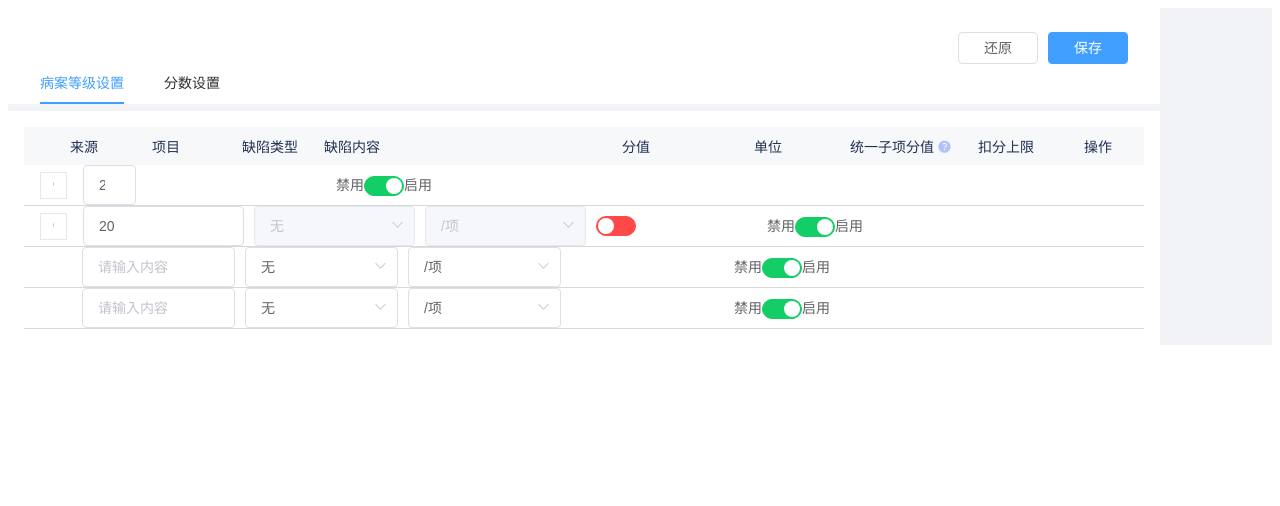
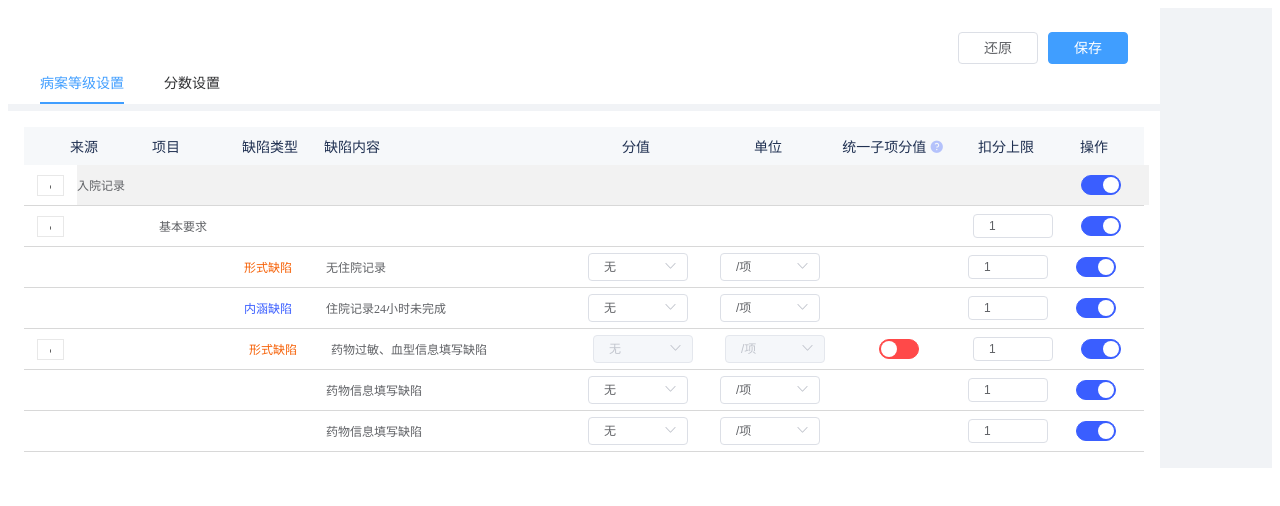
Before and after one commit to XPengH/pe-vue-component, a Vue app: page /#/ in a window 1280 px wide. Shown: the top 506 px of the page. Built offline with nearby package versions, Linux system fonts and the light colour scheme.

Commit message:
[修改] leveksetting页面样式完成

```diff
--- a/src/components/LevelSetting.vue
+++ b/src/components/LevelSetting.vue
@@ -25,23 +25,30 @@
       @node-click="checkTreeNode"
       :expand-on-click-node="false"
     >
-      <el-row  :gutter="10" type="flex" justify="space-between" align="middle" :class="['custom-tree-node',!data.switchState && 'disabled-bg']" slot-scope="{ node, data }" @click="checkTreeNode(data)">
-        <el-col>
-          <el-input
-            @change="inputchange(data)"
-            :disabled="!data.switchState || data.score === '单项否决' || data.score === '丙级'"
-            type="number"
-            v-model="data.maximumPoints"
-            placeholder="请输入内容">
-          </el-input>
+      <el-row type="flex" justify="between" align="middle"
+        :class="['custom-tree-node',!data.switchState && 'disabled-bg', data.level0 && 'level0-bg']"
+        slot-scope="{ node, data }"
+        @click="checkTreeNode(data)">
+        <el-col class="level-from">
+          <span>{{data.from}}</span>
         </el-col>
-        <el-col >
+        <el-col class="level-program">
+          <span>{{data.program}}</span>
+        </el-col>
+        <el-col class="level-defect-type">
+          <span :class="[data.defectType === '形式缺陷'? 'color-orange':'color-blue']">{{data.defectType}}</span>
+        </el-col>
+         <el-col class="level-defect-content">
+          <span>{{data.defectContent}}</span>
+        </el-col>
+         <el-col class="level-score">
           <el-select
             v-if="data.score!==undefined"
             :disabled="!data.switchState || (data.unifiedItem === false) || data.unifiedItemState === false"
             v-model="data.score"
             icon-class="el-icon-caret-bottom"
             placeholder="请选择"
+            size="mini"
             @change="scoreChange(data)"
             >
             <el-option
@@ -52,12 +59,13 @@
             </el-option>
           </el-select>
         </el-col>
-        <el-col >
+        <el-col class="level-unit">
           <el-select
             v-if="data.unit!==undefined"
             :disabled="!data.switchState || (data.unifiedItem === false) || data.unifiedItemState === false"
             v-model="data.unit"
             placeholder="请选择"
+            size="mini"
             @change="unitChange(data)"
           >
             <el-option
@@ -68,13 +76,33 @@
             </el-option>
           </el-select>
         </el-col>
-        <el-col >
-          <el-switch v-if="data.unifiedItem!==undefined" @change="unifiedItemSwitchChange(data)" v-model="data.unifiedItem" active-color="#13ce66" inactive-color="#ff4949"></el-switch>
+        <el-col class="level-unified-item-state">
+          <el-switch
+            v-if="data.unifiedItem!==undefined"
+            @change="unifiedItemSwitchChange(data)"
+            v-model="data.unifiedItem"
+            active-color="#3A5EFF"
+            inactive-color="#ff4949">
+          </el-switch>
         </el-col>
-        <el-col>
-          <span>禁用</span>
-          <el-switch @change="enbaledSwitchChange(data)" v-model="data.switchState" active-color="#13ce66" inactive-color="#ff4949"></el-switch>
-          <span>启用</span>
+        <el-col class="level-maximum-points">
+          <el-input
+            v-if="data.maximumPoints"
+            @change="inputchange(data)"
+            :disabled="!data.switchState || data.score === '单项否决' || data.score === '丙级'"
+            type="number"
+            v-model="data.maximumPoints"
+            placeholder="请输入内容">
+          </el-input>
+        </el-col>
+
+        <el-col class="level-option">
+          <el-switch
+            @change="enbaledSwitchChange(data)"
+            v-model="data.switchState"
+            active-color="#3A5EFF"
+            inactive-color="#ff4949">
+          </el-switch>
         </el-col>
       </el-row>
     </el-tree>
@@ -86,45 +114,12 @@ import {scoreOptions, unitOptions} from '@/assets/optionConfig.js';
 let id = 10000;
 export default {
   name: 'LevelSetting',
+  props: ['levelData'],
   data() {
     return {
       treeNodeLeftLength: 0, // 树形结构子节点靠左的距离
       scoreOptions, // 分值选项
       unitOptions, // 单位选项
-      levelData: [{
-        id: 1,
-        from: '病案首页', // 来源
-        program: '基本要求', // 项目
-        defectType: '缺陷类型', // 缺陷类型
-        defectContent: '缺陷内容', // 缺陷内容
-        label: '一级 1', // 标题
-        switchState: true, // 禁止开启开关状态
-        maximumPoints: 20,  // 最大分值
-        children: [{
-          id: 4,
-          label: '二级 1-1',
-          switchState: true,
-          maximumPoints: 20,  // 最大分值
-          score: '无', // 分值
-          unit: '/项', // 单位
-          unifiedItem: false, // 统一子项分值 默认状态为false,表示状态未统一
-          children: [{
-            id: 9,
-            switchState: true,
-            score: '无',
-            unit: '/项',
-            unifiedItemState: true, // 子项中表示是否被统一的状态 true为默认状态未统一
-            label: '三级 1-1-1'
-          }, {
-            id: 10,
-            score: '无',
-            unit: '/项',
-            unifiedItemState: true, // 子项中表示是否被统一的状态 true为默认状态未统一
-            switchState: true,
-            label: '三级 1-1-2'
-          }]
-        }]
-      }]
     };
   },
   methods: {
@@ -178,8 +173,20 @@ export default {
 </script>
 
 <style scoped>
+.color-orange {
+  color: #F66107;
+}
+.color-blue {
+  color: #3A5EFF;
+}
+.custom-tree-node {
+  font-size: 12px;
+}
 .disabled-bg {
   background-color: #ccc;
+}
+.level0-bg{
+  background-color: rgba(242,242,242,1);
 }
 .tree-header{
   background: rgba(246,248,250,1);
@@ -188,31 +195,50 @@ export default {
   color: #203152;
 }
 .level-from{
+  min-width: 82px;
   width: 82px;
 }
 .level-program{
+  min-width: 90px;
   width: 90px;
 }
 .level-defect-type{
+  min-width: 82px;
   width: 82px;
 }
 .level-defect-content{
-  width: 298px;
+  min-width: 262px;
+  width: 262px;
 }
 .level-score{
-  width: 132px;
+  min-width: 100px;
+  width: 100px;
+  margin-right: 32px;
+  text-align: center;
 }
 .level-unit{
-  width: 96px;
+  min-width: 100px;
+  width: 100px;
+  text-align: center;
 }
 .level-unified-item-state{
-  width: 128px;
+  min-width: 148px;
+  width: 148px;
+  text-align: center;
+}
+.el-tree-node__content .level-unified-item-state {
+  text-align: center;
+  text-align: center;
 }
 .level-maximum-points{
-  width: 106px;
+  min-width: 80px;
+  text-align: center;
+  width: 80px;
 }
 .level-option{
-  width: 58px;
+  min-width: 96px;
+  text-align: center;
+  width: 96px;
 }
 .el-icon-question{
   width:12px;
--- a/src/views/Home.vue
+++ b/src/views/Home.vue
@@ -1,17 +1,28 @@
 <template>
   <div class="main-content">
     <el-row type="flex" justify="end" align="middle" class="content-top-buttons">
-      <el-button size="medium">还原</el-button>
-      <el-button type="primary" size="medium">保存</el-button>
+      <el-button size="medium" @click="dialogVisible = true">还原</el-button>
+      <el-button type="primary" size="medium" @click="saveData()">保存</el-button>
     </el-row>
-    <el-tabs v-model="activeName" @tab-click="handleClick">
+    <el-tabs v-model="activeName">
       <el-tab-pane label="病案等级设置" name="first">
-        <level-setting/>
+        <level-setting :levelData="levelData"/>
       </el-tab-pane>
       <el-tab-pane label="分数设置" name="second">
         <score-setting/>
       </el-tab-pane>
     </el-tabs>
+    <el-dialog
+      title="提示"
+      :visible.sync="dialogVisible"
+      width="30%"
+      >
+      <span>本次还原会将病案等级、分数上限以及分数设置 均还原至您或其他管理员最后1次保存的设置，是否还原？</span>
+      <span slot="footer" class="dialog-footer">
+        <el-button type="primary" @click="initializeData()">确 定</el-button>
+        <el-button @click="dialogVisible = false">取 消</el-button>
+      </span>
+    </el-dialog>
   </div>
 </template>
 
@@ -26,12 +37,90 @@ export default {
   },
   data () {
     return {
-      activeName: 'first'
+      activeName: 'first',
+      dialogVisible: false,
+      levelData: [{
+        id: 1,
+        from: '入院记录', // 来源
+        label: '一级 1', // 标题
+        switchState: true, // 禁止开启开关状态
+        children: [{
+          id: 4,
+          program: '基本要求', // 项目
+          label: '二级 1-1',
+          switchState: true,
+          maximumPoints: 1,  // 最大分值
+          children: [{
+            id: 9,
+            switchState: true,
+            score: '无',
+            unit: '/项',
+            defectType: '形式缺陷', // 缺陷类型
+            defectContent: '无住院记录', // 缺陷内容
+            label: '三级 1-1-1',
+            maximumPoints: 1,  // 最大分值
+          }, {
+            id: 11,
+            switchState: true,
+            score: '无',
+            unit: '/项',
+            defectType: '内涵缺陷', // 缺陷类型
+            defectContent: '住院记录24小时未完成', // 缺陷内容
+            label: '三级 1-1-1',
+            maximumPoints: 1,  // 最大分值
+          }, {
+            id: 10,
+            score: '无',
+            unit: '/项',
+            defectType: '形式缺陷', // 缺陷类型
+            defectContent: '药物过敏、血型信息填写缺陷', // 缺陷内容
+            unifiedItem: false, // 统一子项分值 默认状态为false,表示状态未统一
+            switchState: true,
+            label: '三级 1-1-2',
+            maximumPoints: 1,  // 最大分值
+            children: [{
+              id: 12,
+              switchState: true,
+              score: '无',
+              unit: '/项',
+              defectContent: '药物信息填写缺陷', // 缺陷内容
+              unifiedItemState: true, // todo: 初始化的时候将此参数加上，子项中表示是否被统一的状态 true为默认状态未统一
+              label: '三级 1-1-1',
+              maximumPoints: 1,  // 最大分值
+            },
+            {
+              id: 13,
+              switchState: true,
+              score: '无',
+              unit: '/项',
+              defectContent: '药物信息填写缺陷', // 缺陷内容
+              unifiedItemState: true, // 子项中表示是否被统一的状态 true为默认状态未统一
+              label: '三级 1-1-1',
+              maximumPoints: 1,  // 最大分值
+            }]
+          }]
+        }]
+      }]
     };
   },
+  mounted() {
+    this.initializeData(); // 从初始化数据
+  },
   methods: {
-    handleClick (tab, event) {
-      console.log(tab, event);
+    // 判断是否是根节点
+    rootCheck() {
+      this.levelData = this.levelData.map((item)=> {
+        item.level0 = true; // 判断是否是根节点，这个参数在获取到数据时遍历添加
+        return item;
+      });
+    },
+    initializeData () {
+      this.dialogVisible = false;
+      this.rootCheck();
+    },
+    saveData () {
+      // todo：成功提示，应该是统一组件
+      // todo： 最好后端做最大分值逻辑的处理，如果商量不过再前端遍历树形结构计算
     }
   }
 };
@@ -69,6 +158,7 @@ export default {
 }
 .el-icon-caret-right:before {
   content: '+';
+  color: #595959;
   margin-left: 3px;
 }
 .el-tree-node__expand-icon.expanded {
@@ -76,12 +166,16 @@ export default {
 }
 .el-tree-node__expand-icon.expanded:before {
   content: '-';
+  color: #595959;
   margin-left: 3px;
 }
 .main-content .el-tree-node__expand-icon.is-leaf{
   border: none;
-  width: 14px;
-  height: 14px;
+  width: 15px;
+  height: 15px;
+}
+.main-content .el-tree-node__expand-icon.is-leaf::before{
+  content: ''
 }
 .main-content .content-top-buttons {
   background-color: #fff;
@@ -96,6 +190,10 @@ export default {
 .main-content .el-tabs__nav-wrap::after {
   height: 0px;
 }
+.main-content .el-input__inner {
+  height: 24px;
+  font-size: 12px;
+}
 .level-setting .custom-tree-node {
   height: 40px;
 }
```
